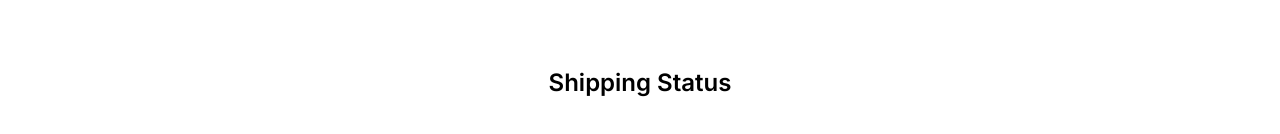
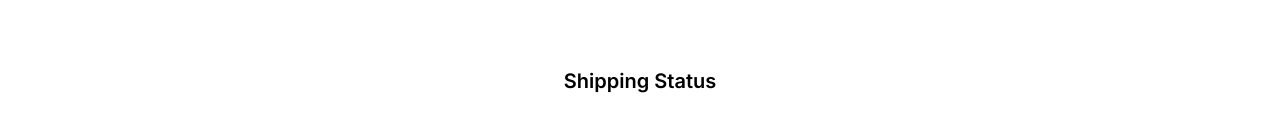
Before and after one commit to snrtn/ecommerce, a Next.js app in the folder ecommerce.front/: page /shipping in a window 1280 px wide. Shown: the part 129-263 px from the top of the page. Built offline with nearby package versions, Linux system fonts and the light colour scheme.

Commit message:
commit 18.07.2024

```diff
--- a/ecommerce.front/src/app/cart/page.tsx
+++ b/ecommerce.front/src/app/cart/page.tsx
@@ -133,7 +133,7 @@ const CartPage = () => {
             <div className="text-xl font-semibold">KIM</div>
           </Link>
         </div>
-        <h1 className="mx-auto my-20 w-full text-center text-2xl font-semibold">
+        <h1 className="text-md mx-auto my-20 w-full text-center font-semibold md:text-xl">
           Shopping Cart
         </h1>
         <div className="flex flex-col gap-8 md:flex-row md:justify-between">
--- a/ecommerce.front/src/app/shipping/page.tsx
+++ b/ecommerce.front/src/app/shipping/page.tsx
@@ -98,7 +98,7 @@ const ShippingStatusPage: React.FC = () => {
   return (
     <div className="xl:px-34 relative left-0 top-0 mt-20 min-h-screen bg-white px-4 md:mt-24 md:px-8 lg:px-24 2xl:px-64">
       <div className="container py-5">
-        <h1 className="mx-auto mb-10 w-full text-center text-2xl font-semibold">
+        <h1 className="text-md mx-auto mb-10 w-full text-center font-semibold md:text-xl">
           Shipping Status
         </h1>
         <div className="flex flex-col gap-8">
--- a/ecommerce.front/src/app/wishlist/page.tsx
+++ b/ecommerce.front/src/app/wishlist/page.tsx
@@ -68,7 +68,7 @@ const WishlistPage: React.FC = () => {
   return (
     <div className="xl:px-34 relative left-0 top-0 mt-14 min-h-screen bg-white px-4 md:mt-24 md:px-8 lg:px-24 2xl:px-64">
       <div className="container py-5">
-        <h1 className="mx-auto mb-10 w-full text-center text-2xl font-semibold">
+        <h1 className="text-md mx-auto mb-10 w-full text-center font-semibold md:text-xl">
           Wishlist
         </h1>
         <div className="flex flex-col gap-2 md:flex-row md:justify-between">
```
